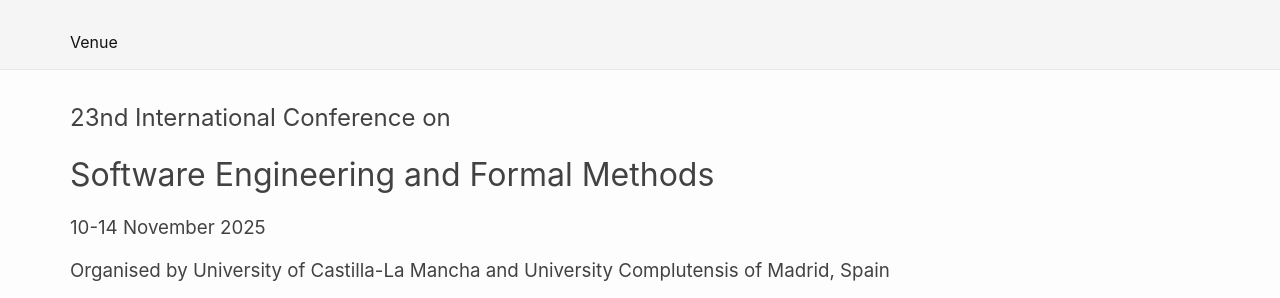
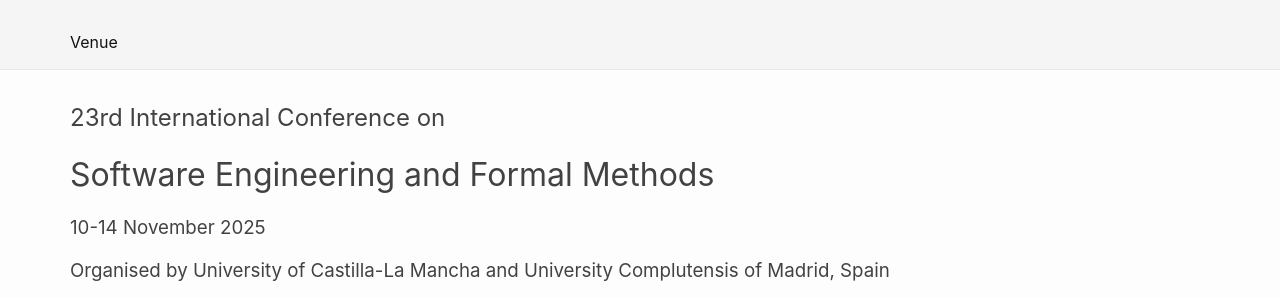
Before and after one commit to sefm-conference/2025, a Jekyll site: the page built from _pages/index.md, in a window 1280 px wide. Shown: the part 448-746 px from the top of the page. Built offline with Jekyll 4.4.1, drawn with Linux system fonts in a browser that asks for light colours.

Commit message:
Update home.html

```diff
--- a/_layouts/home.html
+++ b/_layouts/home.html
@@ -4,7 +4,7 @@ layout: default
 
 <div class="home">
 
-    <h2>23nd International Conference on</h2>
+    <h2>23rd International Conference on</h2>
     <h1 class="page-title">{{ page.list_title | default: "Software Engineering and Formal Methods" }}</h1>
     <h3>{{site.date | escape}}</h3>
     <h3>Organised by University of Castilla-La Mancha and University Complutensis of Madrid, Spain</h3>
```
